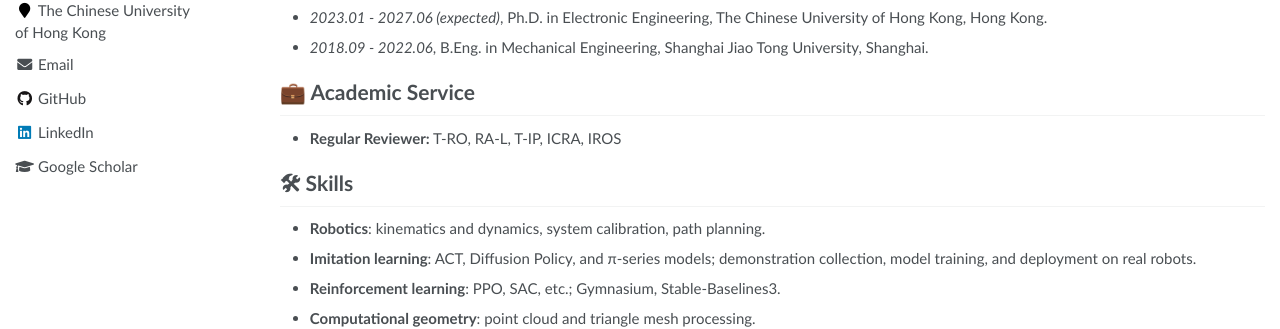
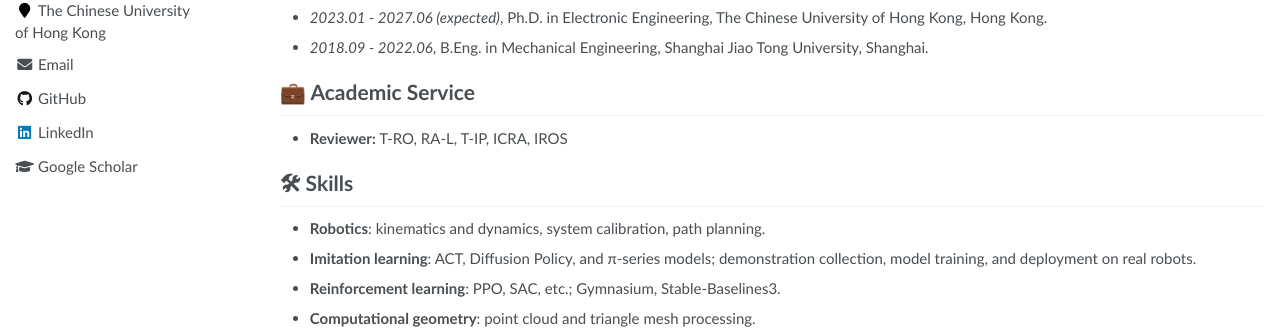
Before and after one commit to ILoveCorn/ILoveCorn.github.io, a Jekyll site: the page built from _pages/about.md, in a window 1280 px wide and 900 px high, scrolled down 909 px. Shown: the part 407-736 px from the top of the window. Built offline with Jekyll 4.4.1, drawn with Linux system fonts in a browser that asks for light colours.

Commit message:
Rename the Academic Service label to Reviewer.
Keep the same venue abbreviations: T-RO, RA-L, T-IP, ICRA, and IROS.

Co-authored-by: Yan Ma <ILoveCorn@users.noreply.github.com>

```diff
--- a/_pages/about.md
+++ b/_pages/about.md
@@ -28,7 +28,7 @@ For research discussions and collaboration, please feel free to contact me at [y
 <span class="anchor" id="-academic-service"></span>
 <h1 id="academic-service">💼 Academic Service</h1>
 
-- **Regular Reviewer:** T-RO, RA-L, T-IP, ICRA, IROS
+- **Reviewer:** T-RO, RA-L, T-IP, ICRA, IROS
 
 <span class="anchor" id="-skills"></span>
 <h1 id="skills">🛠 Skills</h1>
```
